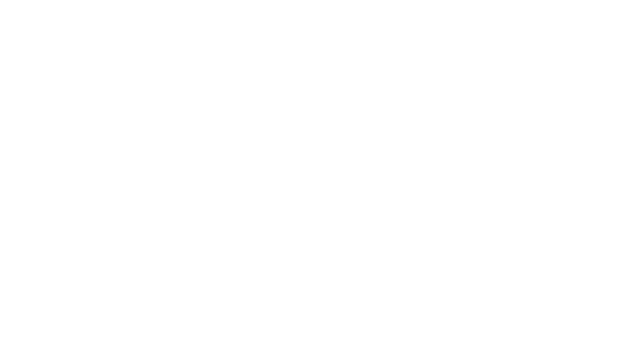
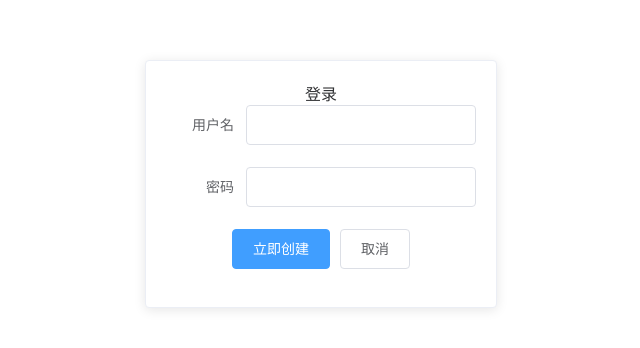
Before and after one commit to zhangxy500/crmelementui, a Vue app: page / in a window 1280 px wide. Shown: the part 108-456 px from the top of the page, without its empty margins (319-959 px from the left). Built offline with nearby package versions, Linux system fonts and the light colour scheme.

Commit message:
Update Login.vue

```diff
--- a/src/views/Login.vue
+++ b/src/views/Login.vue
@@ -1,9 +1,68 @@
 <template>
+	<div>
+		<el-card class="box-card">
+			<div solt="hedar" class="clearfix">
+				<span>登录</span>
+			</div>
+			<div class="text item">
+				<el-form ref="user" :model="user" label-width="80px">
+					<el-form-item label="用户名">
+						<el-input v-model="user.name"></el-input>
+					</el-form-item>
+					<el-form-item label="密码">
+						<el-input v-model="user.password" showpassword></el-input>
+					</el-form-item>
 
+					<el-button type="primary" @click="onSubmit">立即创建</el-button>
+					<el-button>取消</el-button>
+					</el-form-item>
+				</el-form>
+			</div>
+
+		</el-card>
+	</div>
 </template>
 <script>
+	export default {
+		data() {
+			return {
+				user: {
+					name:'',
+					password:''
 
+				}
+			}
+		},
+		methods: {
+			onSubmit() {
+				console.log('submit!');
+			}
+		}
+	}
 </script>
-<style>
+<style scoped>
+.text {
+		font-size: 14px;
+	}
+
+	.item {
+		margin-bottom: 18px;
+	}
+
+	.clearfix:before,
+	.clearfix:after {
+		display: table;
+		content: "";
+	}
+
+	.clearfix:after {
+		clear: both
+	}
+
+	.box-card {
+		width: 350px;
+		margin: 0 auto;
+		margin-top: 100px;
+	}
 
 </style>
```
